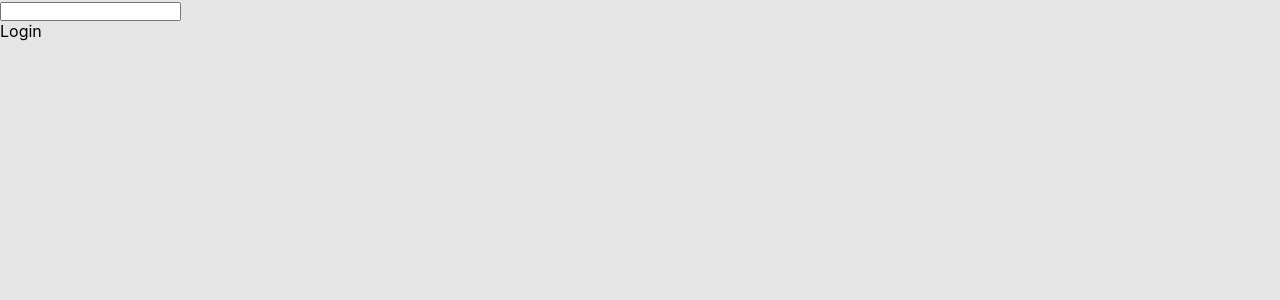
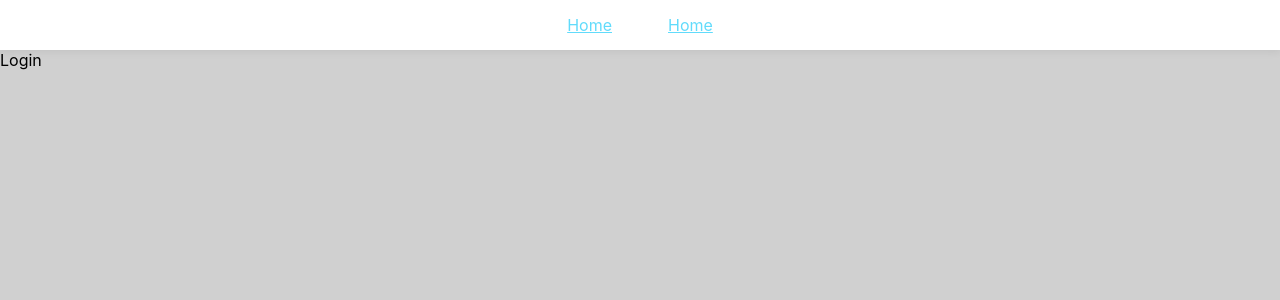
Before and after one commit to Kucznsky/Social-networking-site-for-history-and-monuments-lovers, a React (Create React App) app in the folder frontend/monument/: page /login in a window 1280 px wide. Shown: the top 300 px of the page. Built offline with nearby package versions, Linux system fonts and the light colour scheme.

Commit message:
something in css

```diff
--- a/frontend/monument/src/App.css
+++ b/frontend/monument/src/App.css
@@ -4,5 +4,48 @@
 }
 
 body {
-  background-color: #E5E5E5;
+  background-color: #d0d0d0;
 }
+
+.navbar {
+  position: relative;
+ /* height: 6.7vh;*/
+  height: 3.1rem;
+  background-color: #fff;
+  box-shadow: 0px 2px 8px rgba(0, 0, 0, 0.07);
+  display: flex;
+  justify-content: center;
+}
+
+.navbar_links {
+  margin:auto;
+  list-style: none;
+  gap: 1rem;
+  display: flex;
+}
+
+.navbar_links li {
+  display: inline-block;
+  padding: 0px 20px;
+}
+
+.link {
+  padding: 0.5rem;
+  color: #61DBFB;
+  border: none;
+  background-color: #fff;
+}
+
+.link:hover {
+  border-bottom: solid #61DBFB;
+}
+
+.link_clicked {
+  padding: 0.5rem;
+  border:none;
+  border-bottom: solid #61DBFB;
+  color: #fff;
+  background-color: #61DBFB;
+  border-top-left-radius: 8px;
+  border-top-right-radius: 8px;
+}
--- a/frontend/monument/src/components/navbar/Navbar.js
+++ b/frontend/monument/src/components/navbar/Navbar.js
@@ -1,6 +1,21 @@
+import React from 'react'
+import {Link} from 'react-router-dom';
 
 const Navbar = () => {
-    return(<div><input></input></div>);
+  return (
+    <div className="navbar">
+        <nav className="navbar_links">
+          <ul>
+            <li>
+              <Link className='link' to='/'>Home</Link>
+            </li>
+            <li>
+              <Link className='link' to='/my_files'>Home</Link>
+            </li>
+          </ul>
+        </nav>
+      </div>
+  )
 }
 
-export default Navbar;
+export default Navbar
```
